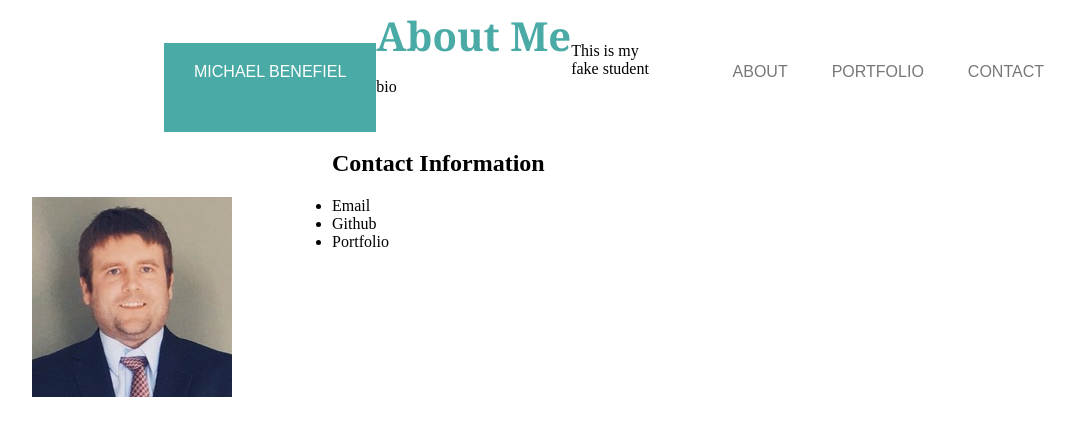
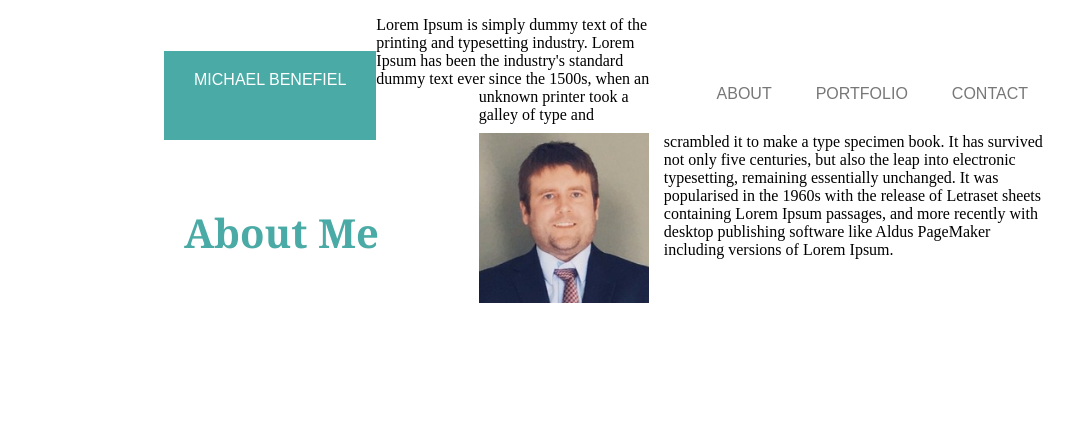
Before and after one commit to mjbenefiel/Basic-Portfolio, a plain HTML site: page index.html in a window 1280 px wide. Shown: the whole page, without its empty margins (76-1151 px from the left). Drawn offline with Linux system fonts and the light colour scheme.

Commit message:
08052018 Updates

```diff
--- a/assets/css/style.css
+++ b/assets/css/style.css
@@ -6,7 +6,16 @@
     max-width: 960px;
     margin: 0 auto;
 
+
 }
+
+.intro {
+    line-height: 145%;
+    width: 70%;
+    margin: 0px 15px 15px 0px;
+
+}
+
 
 /* MAIN NAVI */
 
@@ -14,6 +23,7 @@
     float: right;
     list-style: none;
     margin-top: 55px;
+    padding: 14px 16px;
 
 }
 
@@ -87,11 +97,10 @@
 }
 
 /* HEADER PHOTO */
-.HeaderPhoto {
-    float: left;
-    list-style: none;
-    margin: 100px 100px 50px 100px;
-    max-width: 960px;
+img {
+ float: left;
+
+
 
 }
 
@@ -109,8 +118,13 @@ h1 {
 h1.AboutMe {
     float: left;
     list-style: none;
-    margin: 0 auto;
-    color: #4aaaa5
+    color: #4aaaa5;
+    margin: 100px 100px;
 
 
 }
+
+/* PARAGRAPH TEXT */
+.intro {
+    display: inline-block;
+}
--- a/index.html
+++ b/index.html
@@ -21,7 +21,9 @@
 
                         </ul>
 
+
                     </div>
+                  </header>
 
                     <div class="row">
                       <ul class="main-nav1 js--main-nav">
@@ -33,20 +35,26 @@
 
                 </nav>
 
-  <div class="col-sm-6">
-  <h1 class="AboutMe">About Me</h1>
-  <img class="HeaderPhoto" alt="Mike" title="hello" src = "assets/images/Mike.jpg"/>
+  <div class="row">
+    <h1 class="AboutMe">About Me</h1>
+    <p><img src="assets/images/Mike.jpg" alt="Mike" style="width:170px;height:170px;margin-right:15px;">
+      Lorem Ipsum is simply dummy text of the printing and typesetting
+      industry. Lorem Ipsum has been the industry's standard dummy
+      text ever since the 1500s, when an unknown printer took a
+      galley of type and scrambled it to make a type specimen book.
+      It has survived not only five centuries, but also the leap into
+      electronic typesetting, remaining essentially unchanged. It was
+      popularised in the 1960s with the release of Letraset sheets
+      containing Lorem Ipsum passages, and more recently with desktop
+      publishing software like Aldus PageMaker including versions of
+      Lorem Ipsum.</p>
   </div>
 
-<br>
-<p> This is my fake student bio </p>
-<br>
-<h2> Contact Information </h2>
-  <ul>
-    <li>Email</li>
-    <li>Github</li>
-    <li>Portfolio</li>
-  </ul>
+
+
+
+
+
 
 
 
```
Also changed, not shown: assets/css/style1.css (added), index1.html (added).
